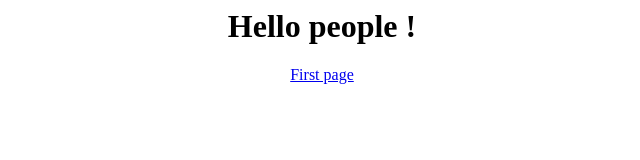
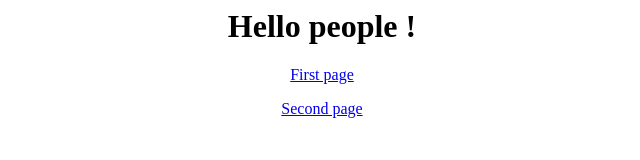
Before and after one commit to Lukas2010/CodeAbbey, a plain HTML site: page index.html in a window 1280 px wide. Shown: the whole page, without its empty margins (318-958 px from the left). Drawn offline with Linux system fonts and the light colour scheme.

Commit message:
Update index.html

```diff
--- a/index.html
+++ b/index.html
@@ -2,4 +2,6 @@
   <h1> Hello people ! </h1>
   <p><a href="./first.html">First page </a></p>
 
+  <p><a href="./second.html">Second page </a></p>
+
 </center>
```
